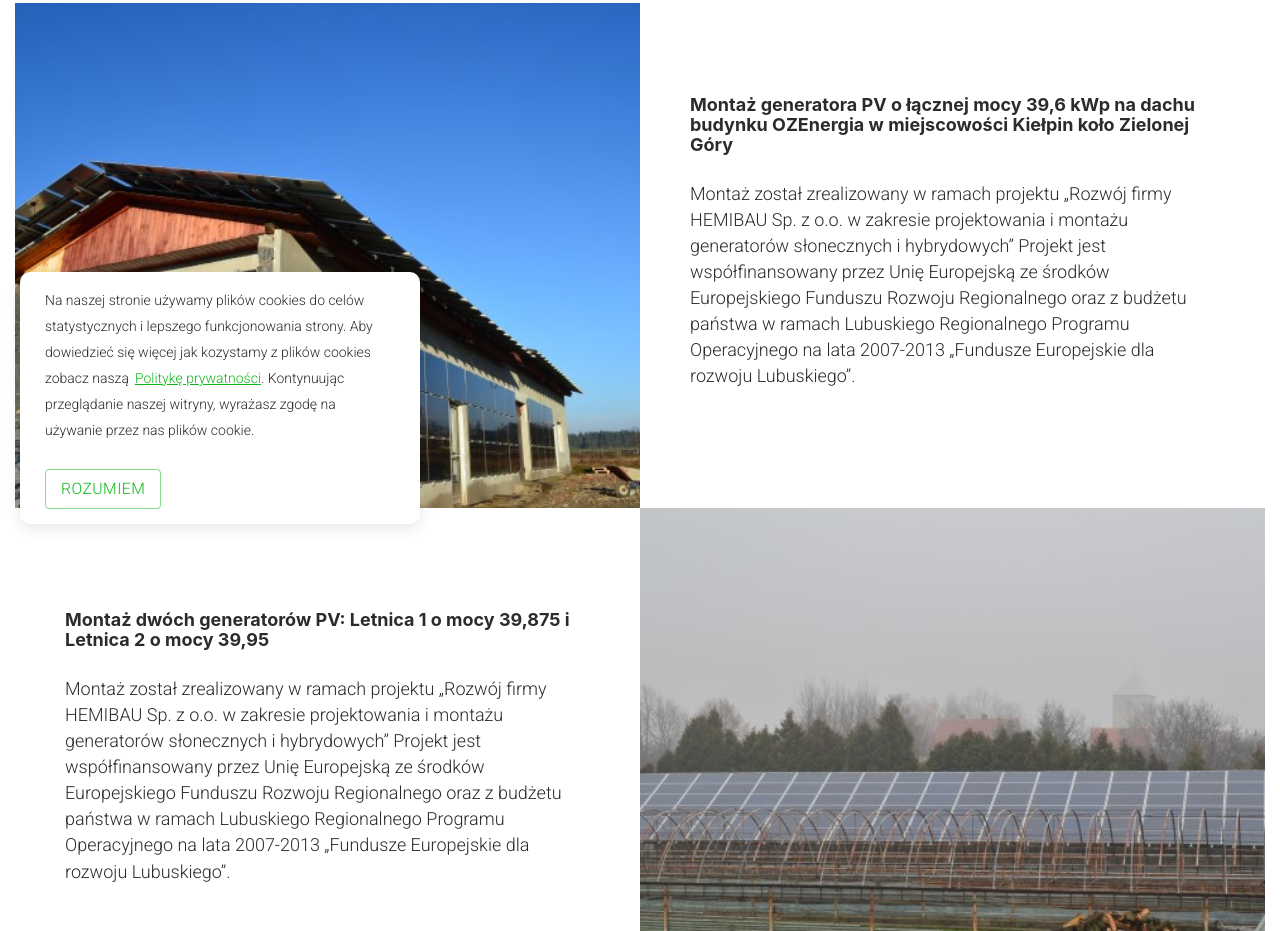
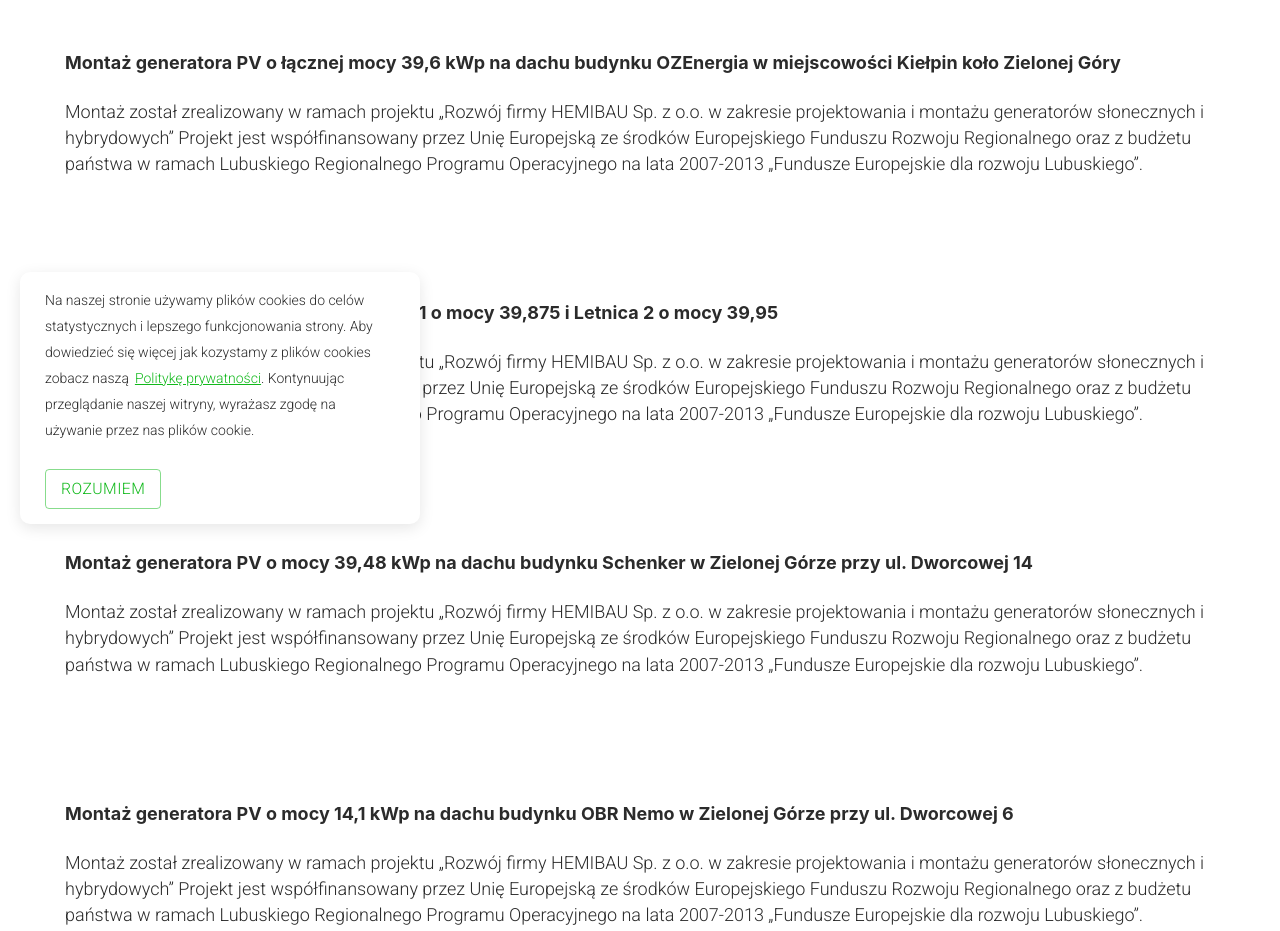
Before and after one commit to marcinliwen/greentechnology, a Gatsby site: page /realizacje in a window 1280 px wide. Shown: the part 256-1187 px from the top of the page. Built offline with nearby package versions, Linux system fonts and the light colour scheme; Gatsby itself is replaced by a stand-in of ours.

Commit message:
realisation no img

```diff
--- a/src/components/realizacje.css
+++ b/src/components/realizacje.css
@@ -28,7 +28,6 @@
     }
 
     .re_description {
-        width: 50%;
         display: flex;
         flex-direction: column;
         justify-content: center;
--- a/src/pages/realizacje.js
+++ b/src/pages/realizacje.js
@@ -19,27 +19,6 @@
 import "./../components/realizacje.css"
 
 const IndexPage = () => {
-
-    const data = useStaticQuery( graphql `
-    query Realizacje {
-        allFile(filter: {extension: {regex: "/(jpg)/"}, relativeDirectory: {eq: "realizacje"}}) {
-          edges {
-            node {
-              base
-              childImageSharp {
-                fluid {
-                  base64
-                  aspectRatio
-                  sizes
-                  src
-                  srcSet
-                }
-              }
-            }
-          }
-        }
-      }
-      `)
   return(
   <Layout>
     <SEO title="Zielone Technologie - realizacje" />
@@ -50,36 +29,24 @@
         </div>
         <div className="re_content">
             <div className="re_item">
-                {data.allFile.edges.map(({node})=>(
-                    node.base === 'realize_1.jpg' ? <Img fluid={node.childImageSharp.fluid} />  :""
-                ))}
                 <div className="re_description">
                     <h4>Montaż generatora PV o łącznej mocy 39,6 kWp na dachu budynku OZEnergia w miejscowości Kiełpin koło Zielonej Góry</h4>
                     <p>Montaż został zrealizowany w ramach projektu „Rozwój firmy HEMIBAU Sp. z o.o. w zakresie projektowania i montażu generatorów  słonecznych i hybrydowych” Projekt jest współfinansowany przez Unię Europejską ze środków Europejskiego Funduszu Rozwoju Regionalnego oraz z budżetu państwa w ramach Lubuskiego Regionalnego Programu Operacyjnego na lata 2007-2013 „Fundusze Europejskie dla rozwoju Lubuskiego”.</p>
                 </div>
             </div>
             <div className="re_item">
-                {data.allFile.edges.map(({node})=>(
-                    node.base === 'realize_2.jpg' ? <Img fluid={node.childImageSharp.fluid} />  :""
-                ))}
                 <div className="re_description">
                     <h4>Montaż dwóch generatorów PV: Letnica 1 o mocy 39,875 i Letnica 2 o mocy 39,95</h4>
                     <p>Montaż został zrealizowany w ramach projektu „Rozwój firmy HEMIBAU Sp. z o.o. w zakresie projektowania i montażu generatorów  słonecznych i hybrydowych” Projekt jest współfinansowany przez Unię Europejską ze środków Europejskiego Funduszu Rozwoju Regionalnego oraz z budżetu państwa w ramach Lubuskiego Regionalnego Programu Operacyjnego na lata 2007-2013 „Fundusze Europejskie dla rozwoju Lubuskiego”.</p>
                 </div>
             </div>
             <div className="re_item">
-                {data.allFile.edges.map(({node})=>(
-                    node.base === 'realize_3.jpg' ? <Img fluid={node.childImageSharp.fluid} />  :""
-                ))}
                 <div className="re_description">
                     <h4>Montaż generatora PV o mocy 39,48 kWp na dachu budynku Schenker w Zielonej Górze przy ul. Dworcowej 14</h4>
                     <p>Montaż został zrealizowany w ramach projektu „Rozwój firmy HEMIBAU Sp. z o.o. w zakresie projektowania i montażu generatorów  słonecznych i hybrydowych” Projekt jest współfinansowany przez Unię Europejską ze środków Europejskiego Funduszu Rozwoju Regionalnego oraz z budżetu państwa w ramach Lubuskiego Regionalnego Programu Operacyjnego na lata 2007-2013 „Fundusze Europejskie dla rozwoju Lubuskiego”.</p>
                 </div>
             </div>
             <div className="re_item">
-                {data.allFile.edges.map(({node})=>(
-                    node.base === 'realize_4.jpg' ? <Img fluid={node.childImageSharp.fluid} />  :""
-                ))}
                 <div className="re_description">
                     <h4>Montaż generatora PV o mocy 14,1 kWp na dachu budynku OBR Nemo w Zielonej Górze przy ul. Dworcowej 6</h4>
                     <p>Montaż został zrealizowany w ramach projektu „Rozwój firmy HEMIBAU Sp. z o.o. w zakresie projektowania i montażu generatorów  słonecznych i hybrydowych” Projekt jest współfinansowany przez Unię Europejską ze środków Europejskiego Funduszu Rozwoju Regionalnego oraz z budżetu państwa w ramach Lubuskiego Regionalnego Programu Operacyjnego na lata 2007-2013 „Fundusze Europejskie dla rozwoju Lubuskiego”.</p>
```
